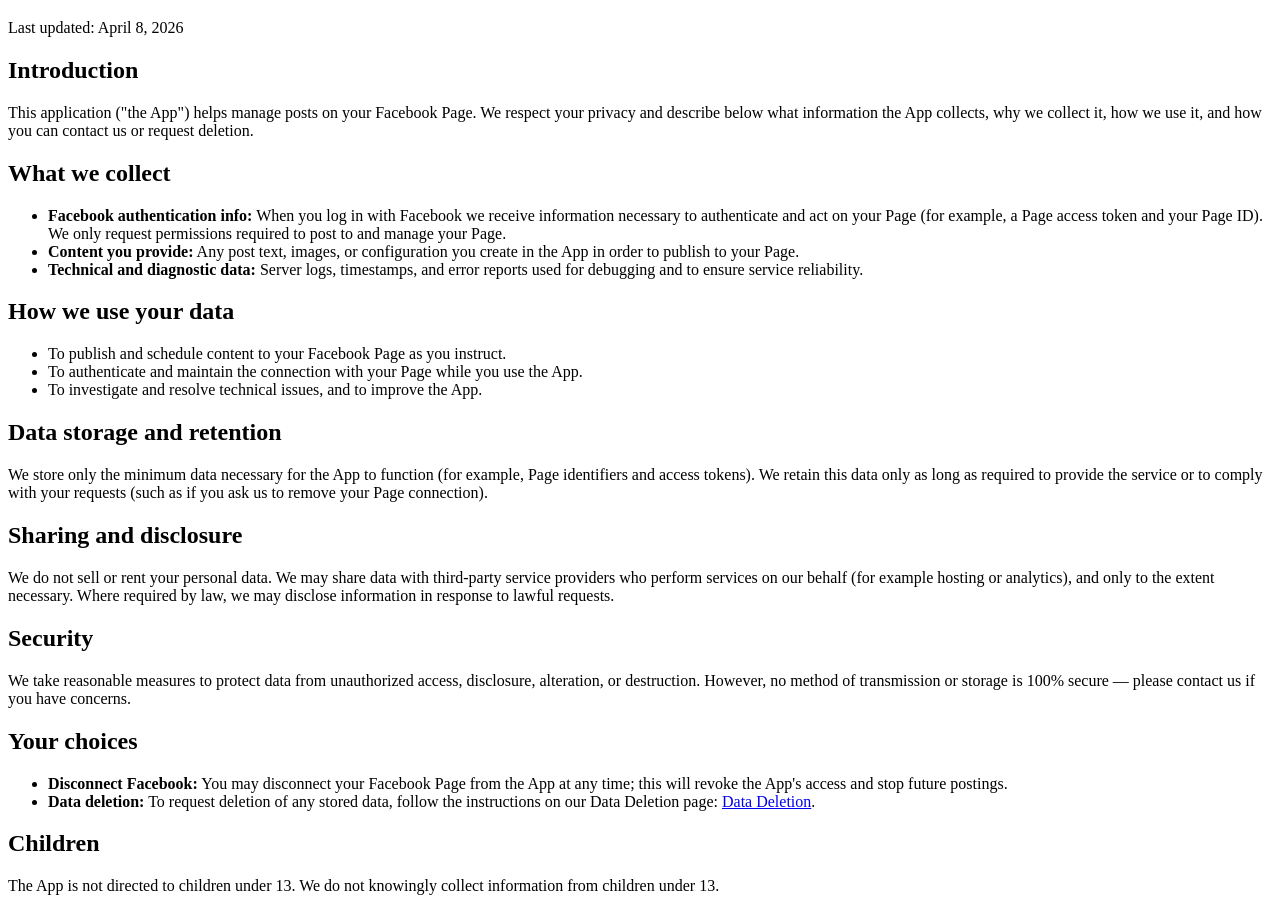
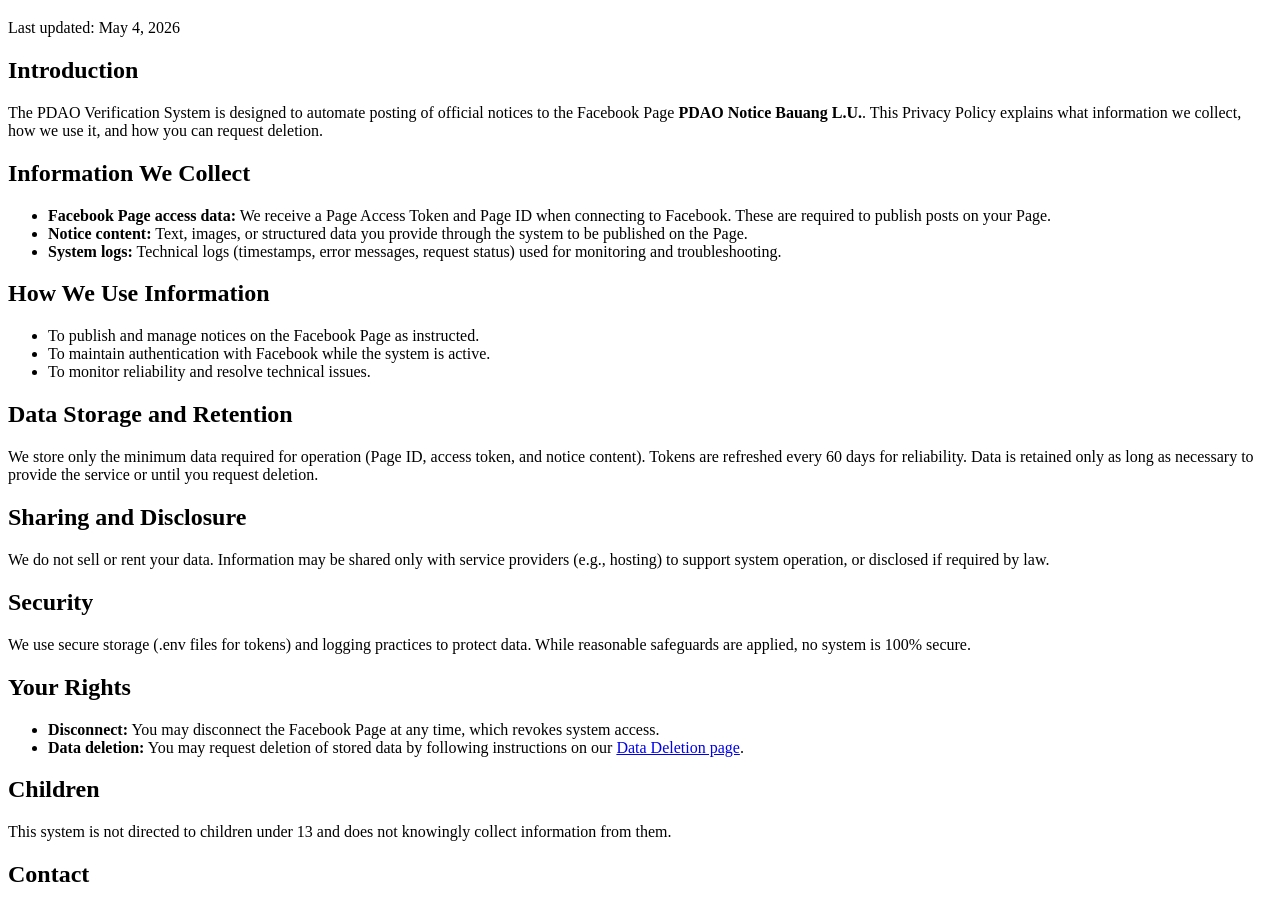
Before and after one commit to poljm-dotcom/pdao-legal, a plain HTML site: page privacy-policy.html in a window 1280 px wide. Shown: the part 61-958 px from the top of the page. Drawn offline with Linux system fonts and the light colour scheme.

Commit message:
Update privacy policy with new information and structure

```diff
--- a/privacy-policy.html
+++ b/privacy-policy.html
@@ -8,48 +8,48 @@
 <body>
   <h1>Privacy Policy</h1>
 
-  <p>Last updated: April 8, 2026</p>
+  <p>Last updated: May 4, 2026</p>
 
   <h2>Introduction</h2>
-  <p>This application ("the App") helps manage posts on your Facebook Page. We respect your privacy and describe below what information the App collects, why we collect it, how we use it, and how you can contact us or request deletion.</p>
+  <p>The PDAO Verification System is designed to automate posting of official notices to the Facebook Page <strong>PDAO Notice Bauang L.U.</strong>. This Privacy Policy explains what information we collect, how we use it, and how you can request deletion.</p>
 
-  <h2>What we collect</h2>
+  <h2>Information We Collect</h2>
   <ul>
-    <li><strong>Facebook authentication info:</strong> When you log in with Facebook we receive information necessary to authenticate and act on your Page (for example, a Page access token and your Page ID). We only request permissions required to post to and manage your Page.</li>
-    <li><strong>Content you provide:</strong> Any post text, images, or configuration you create in the App in order to publish to your Page.</li>
-    <li><strong>Technical and diagnostic data:</strong> Server logs, timestamps, and error reports used for debugging and to ensure service reliability.</li>
+    <li><strong>Facebook Page access data:</strong> We receive a Page Access Token and Page ID when connecting to Facebook. These are required to publish posts on your Page.</li>
+    <li><strong>Notice content:</strong> Text, images, or structured data you provide through the system to be published on the Page.</li>
+    <li><strong>System logs:</strong> Technical logs (timestamps, error messages, request status) used for monitoring and troubleshooting.</li>
   </ul>
 
-  <h2>How we use your data</h2>
+  <h2>How We Use Information</h2>
   <ul>
-    <li>To publish and schedule content to your Facebook Page as you instruct.</li>
-    <li>To authenticate and maintain the connection with your Page while you use the App.</li>
-    <li>To investigate and resolve technical issues, and to improve the App.</li>
+    <li>To publish and manage notices on the Facebook Page as instructed.</li>
+    <li>To maintain authentication with Facebook while the system is active.</li>
+    <li>To monitor reliability and resolve technical issues.</li>
   </ul>
 
-  <h2>Data storage and retention</h2>
-  <p>We store only the minimum data necessary for the App to function (for example, Page identifiers and access tokens). We retain this data only as long as required to provide the service or to comply with your requests (such as if you ask us to remove your Page connection).</p>
+  <h2>Data Storage and Retention</h2>
+  <p>We store only the minimum data required for operation (Page ID, access token, and notice content). Tokens are refreshed every 60 days for reliability. Data is retained only as long as necessary to provide the service or until you request deletion.</p>
 
-  <h2>Sharing and disclosure</h2>
-  <p>We do not sell or rent your personal data. We may share data with third-party service providers who perform services on our behalf (for example hosting or analytics), and only to the extent necessary. Where required by law, we may disclose information in response to lawful requests.</p>
+  <h2>Sharing and Disclosure</h2>
+  <p>We do not sell or rent your data. Information may be shared only with service providers (e.g., hosting) to support system operation, or disclosed if required by law.</p>
 
   <h2>Security</h2>
-  <p>We take reasonable measures to protect data from unauthorized access, disclosure, alteration, or destruction. However, no method of transmission or storage is 100% secure — please contact us if you have concerns.</p>
+  <p>We use secure storage (.env files for tokens) and logging practices to protect data. While reasonable safeguards are applied, no system is 100% secure.</p>
 
-  <h2>Your choices</h2>
+  <h2>Your Rights</h2>
   <ul>
-    <li><strong>Disconnect Facebook:</strong> You may disconnect your Facebook Page from the App at any time; this will revoke the App's access and stop future postings.</li>
-    <li><strong>Data deletion:</strong> To request deletion of any stored data, follow the instructions on our Data Deletion page: <a href="/MetaAppURL/delete.html">Data Deletion</a>.</li>
+    <li><strong>Disconnect:</strong> You may disconnect the Facebook Page at any time, which revokes system access.</li>
+    <li><strong>Data deletion:</strong> You may request deletion of stored data by following instructions on our <a href="https://poljm-dotcom.github.io/pdao-legal/data-deletion.html">Data Deletion page</a>.</li>
   </ul>
 
   <h2>Children</h2>
-  <p>The App is not directed to children under 13. We do not knowingly collect information from children under 13.</p>
+  <p>This system is not directed to children under 13 and does not knowingly collect information from them.</p>
 
   <h2>Contact</h2>
-  <p>If you have questions or wish to request deletion, contact us at example@email.com.</p>
+  <p>For questions or deletion requests, contact us at <strong>example@email.com</strong>.</p>
 
-  <h2>Changes to this policy</h2>
-  <p>We may update this policy from time to time. If we make material changes we will post the updated date at the top of the policy.</p>
+  <h2>Changes</h2>
+  <p>We may update this policy from time to time. Updates will be reflected by the “Last updated” date above.</p>
 
 </body>
 </html>
```
